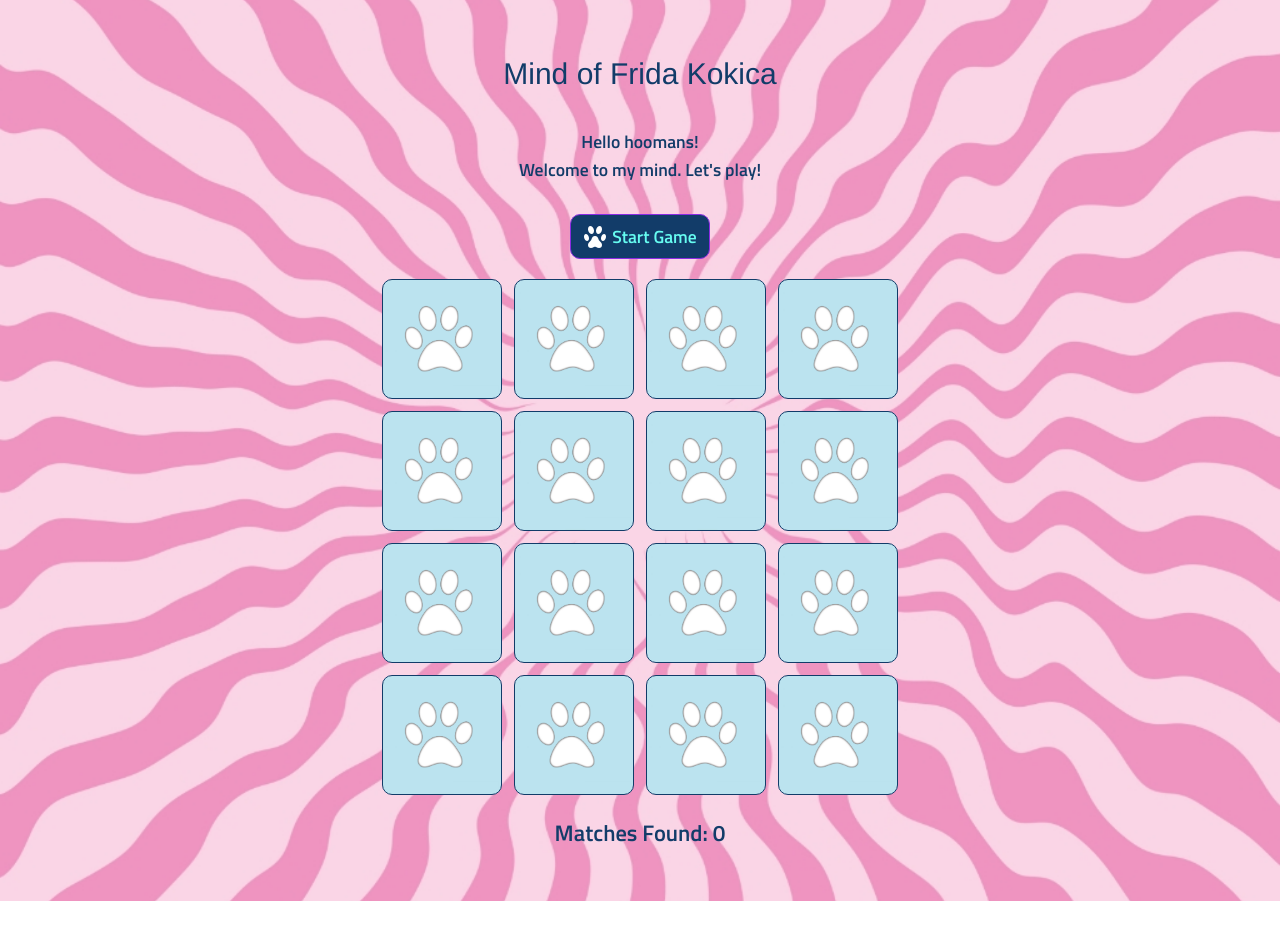
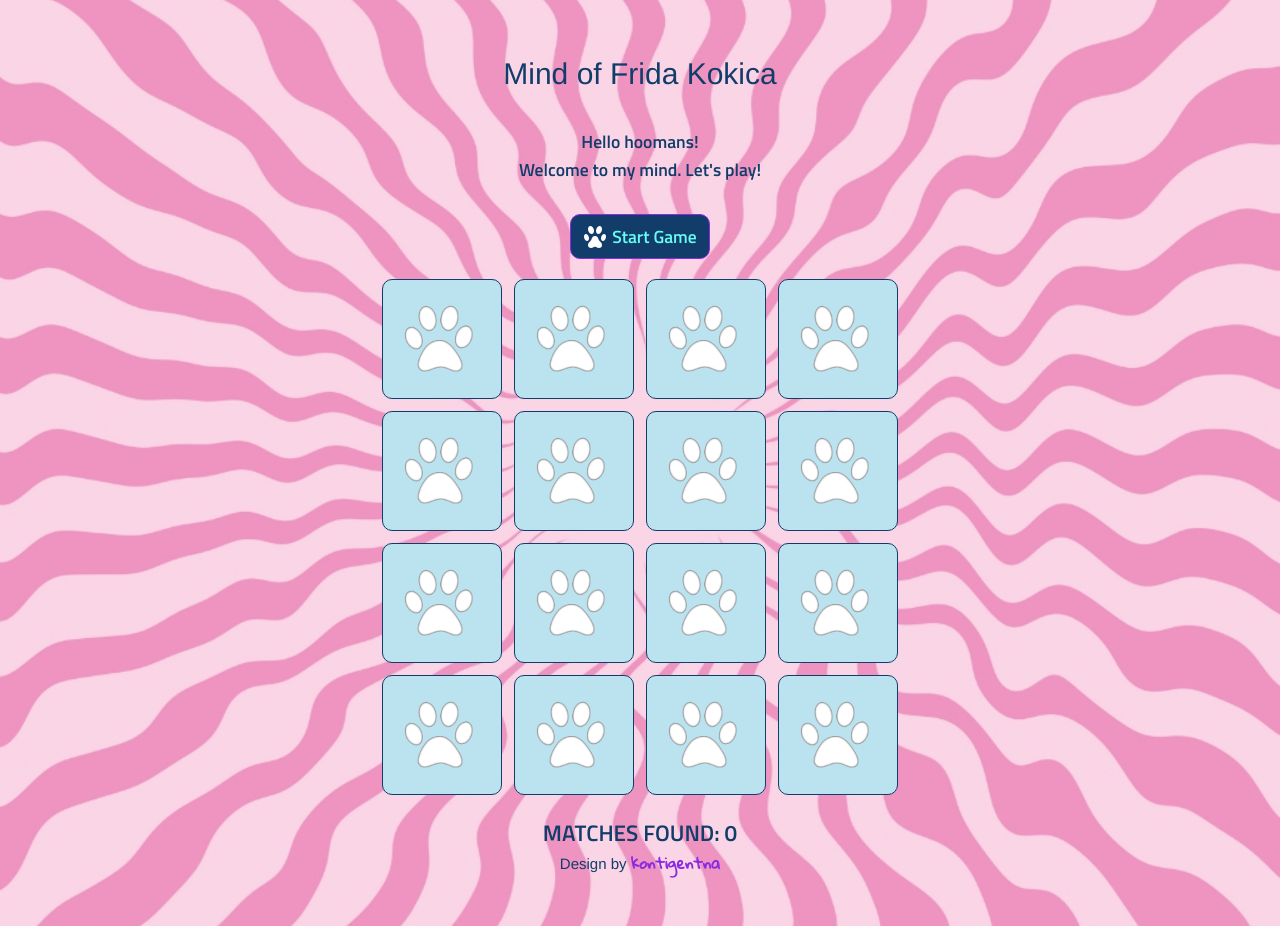
Before and after one commit to manjana61/mind-of-frida-kokica, a Vue app: page / in a window 1280 px wide. Before the commit the page ends 901 px from the top, so only its background shows below. Built offline with nearby package versions, Linux system fonts and the light colour scheme.

Commit message:
Adding styles and fonts.

```diff
--- a/index.html
+++ b/index.html
@@ -4,6 +4,11 @@
     <meta charset="UTF-8" />
     <link rel="icon" href="/favicon.ico" />
     <meta name="viewport" content="width=device-width, initial-scale=1.0" />
+    <!--  -->
+    <link rel="preconnect" href="https://fonts.googleapis.com">
+    <link rel="preconnect" href="https://fonts.gstatic.com" crossorigin>
+    <link href="https://fonts.googleapis.com/css2?family=Gloria+Hallelujah&display=swap" rel="stylesheet">
+    <!--  -->
     <link rel="preconnect" href="https://fonts.googleapis.com">
     <link rel="preconnect" href="https://fonts.gstatic.com" crossorigin>
     <link href="https://fonts.googleapis.com/css2?family=Titillium+Web:wght@600&display=swap" rel="stylesheet">
--- a/src/App.vue
+++ b/src/App.vue
@@ -8,7 +8,8 @@
     </section>
     <button v-if="newPlayer" @click="startGame" class="button paw-button">
       <img src="/images/paw-icon.png" alt="Paw Icon"/>
-       Start Game
+      <!-- <img src="/images/paw-black-icon.png" alt="Paw Dark Icon" class="paw-dark-icon"> -->
+      Start Game
     </button>
     <button v-else @click="restartGame" class="button">
       <img src="/images/restart1.png" alt="Restart Icon"/>
@@ -26,7 +27,9 @@
       />
     </TransitionGroup>
     <h2 class="status">{{ status }}</h2>
-
+    <footer>
+      Design by <a href="https://www.instagram.com/kontigentna/?hl=en" target="_blank">kontigentna</a>
+    </footer>
   </header>
 </template>
 
@@ -210,6 +213,18 @@ body {
 
 .status {
   font-family: 'Titillium Web', sans-serif;
+  text-transform: uppercase;
+}
+
+footer a {
+  text-decoration: none;
+  font-family: 'Gloria Hallelujah', cursive;
+  color: blueviolet;
+  font-weight: bold;
+}
+
+footer a:hover {
+  text-decoration: underline;
 }
 
 .button {
@@ -225,10 +240,49 @@ body {
   font-family: 'Titillium Web', sans-serif;
   font-size: 1.1rem;
   border-radius: 10px;
+  transition: 0.2s all ease-in;
 }
+
+.button:hover {
+  background-color: transparent;
+  color: #123C69;
+  cursor: pointer;
+}
+
+/* .button:hover .paw-dark-icon {
+  opacity: 1;
+}
+
+.button .paw-dark-icon {
+  position: absolute;
+  left: -6px;
+  opacity: 0;
+}
+
+.button:hover .paw-icon {
+  opacity: 0;
+}
+
+.button .paw-icon {
+  position: absolute;
+  left: -6px;
+  opacity: 1;
+}
+
+.button-icon {
+  position: relative;
+  width: 24px;
+  height: 24px;
+}
+.button-icon {
+  position: relative;
+  width: 24px;
+  height: 24px;
+} */
 
 .button img {
   padding-right: 5px;
+  /* transition: 0.2s opacity ease-in; */
 }
 
 /* .paw-button img {
--- a/src/assets/main.css
+++ b/src/assets/main.css
@@ -16,17 +16,17 @@
   min-height: 100vh; /* za celu pozadinu bez belih linija (mozda height: 100%;) */
 }
 
-a,
+/* a,
 .green {
   text-decoration: none;
   color: hsla(160, 100%, 37%, 1);
   transition: 0.4s;
-}
+} */
 
 @media (hover: hover) {
-  a:hover {
+  /* a:hover {
     background-color: hsla(160, 100%, 37%, 0.2);
-  }
+  } */
 }
 
 @media (min-width: 1024px) {
```
Also changed, not shown: public/images/paw-black-icon.png (added).
